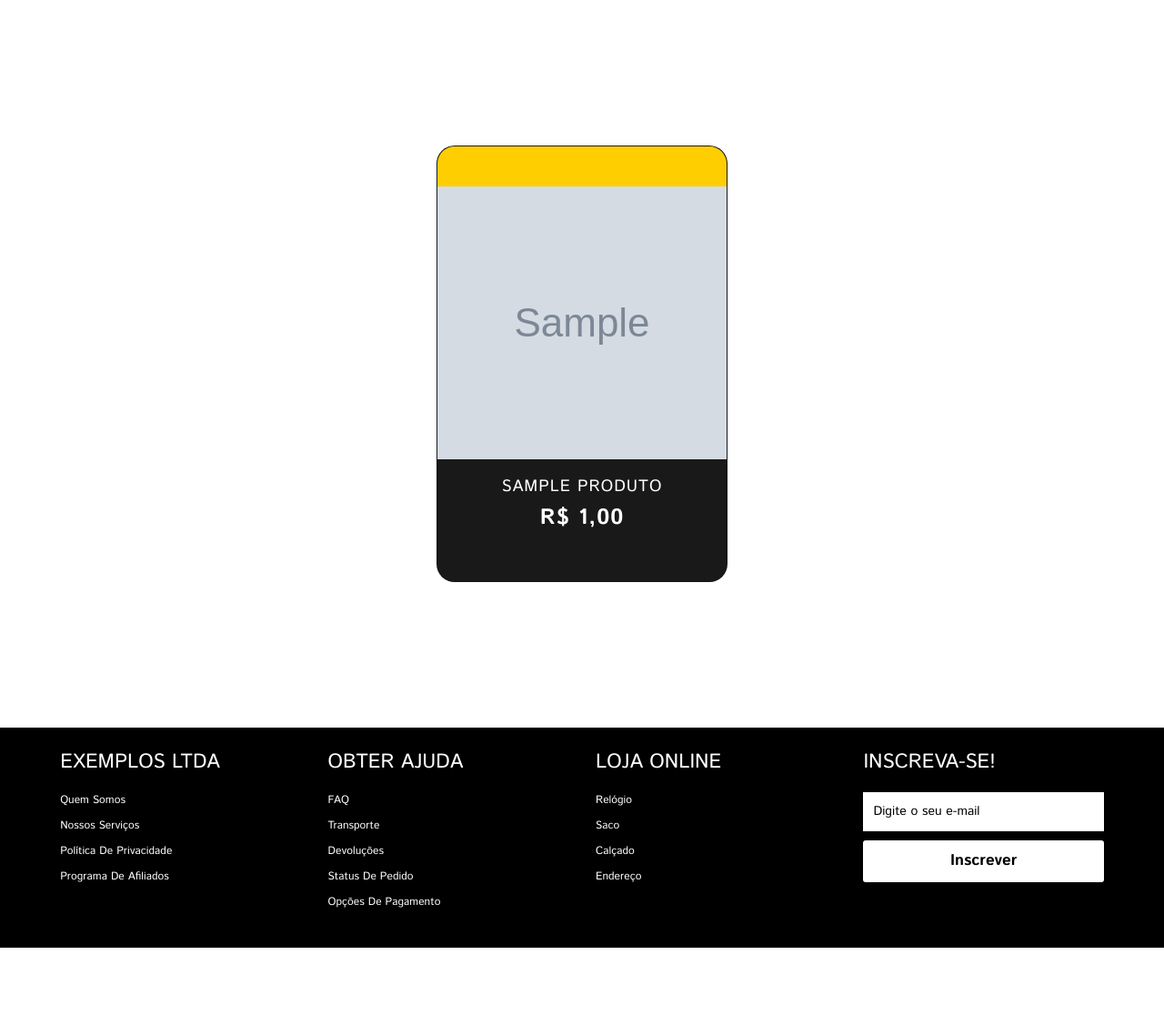
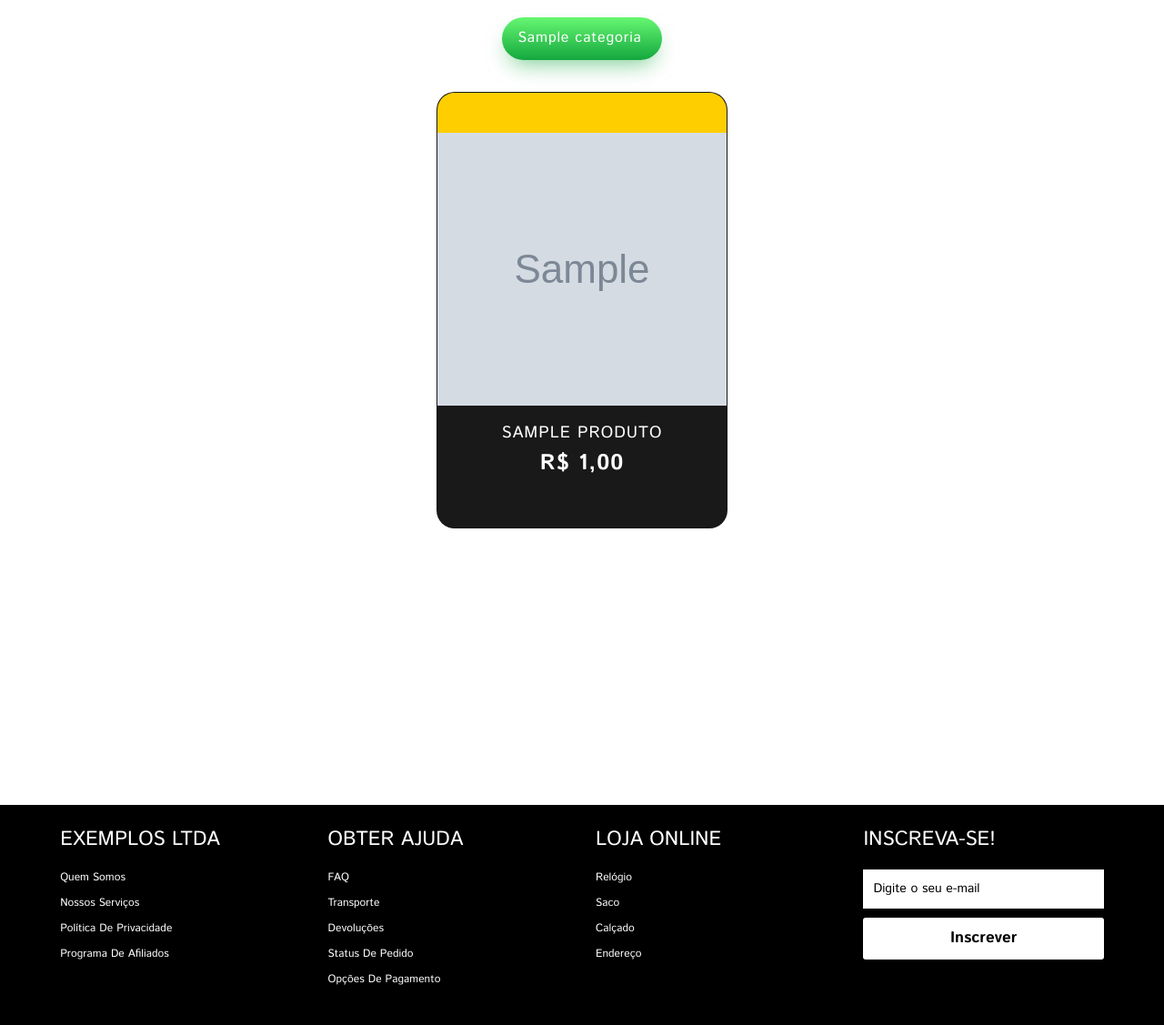
Before and after one commit to AlexStocco-SENAI/Exemplo_Flask_MySQL, a Flask app: page /produtos_via_url in a window 1280 px wide. Shown: the part 80-1207 px from the top of the page at 91% size. Before the commit the page ends 1122 px from the top, so only its background shows below. Run offline with Flask 3, Linux system fonts and the light colour scheme; tables that the repository leaves empty hold one stand-in row (values such as "Sample post"); grey boxes marked "Sample" are stand-in pictures; some libraries are stand-ins or nearby versions.

Commit message:
ADD: Categoria

```diff
--- a/app.py
+++ b/app.py
@@ -11,7 +11,10 @@ def pag_inicial():
 @app.route("/produtos_via_url", methods=["GET"])
 def pag_produtos_via_url():
     lista_produtos = retorna_produtos()
-    return render_template("produtos_via_url.html", lista_produtos = lista_produtos)
+    lista_categorias = retorna_categorias()
+    return render_template("produtos_via_url.html",
+                           lista_produtos = lista_produtos,
+                           lista_categorias = lista_categorias)
 
 @app.route("/produtos_via_ajax", methods=["GET"])
 def pag_produtos_via_ajax():
--- a/produtos.py
+++ b/produtos.py
@@ -26,6 +26,8 @@ def retorna_produto(id_produto: int) -> dict:
     cursor.execute(sql,valores)
 
     resultado = cursor.fetchone()
+
+    mydb.close()
 
     dicionario_produto ={
         "id_produto":resultado[0],
@@ -67,6 +69,8 @@ def retorna_produtos(filtro:str="") -> list:
 
     resultado = cursor.fetchall()
 
+    mydb.close()
+
     lista_produtos = []
 
     for produto in resultado:
@@ -81,3 +85,34 @@ def retorna_produtos(filtro:str="") -> list:
         })
 
     return (lista_produtos)
+
+#--------------------------------------------------------------------
+
+def retorna_categorias() -> list:
+    mydb = Conexao.conectar()
+    cursor = mydb.cursor()
+
+    sql = """
+        SELECT
+            id_categoria,
+            nome,
+            imagem,
+            cor
+            FROM tb_categoria
+            ORDER BY nome
+        """
+    cursor.execute(sql)
+
+    resultado = cursor.fetchall()
+
+    lista_categorias = []
+
+    for categoria in resultado:
+        lista_categorias.append({
+            "id_categoria":categoria[0],
+            "nome":categoria[1],
+            "imagem":categoria[2],
+            "cor":categoria[3]
+        })
+
+    return (lista_categorias)
--- a/static/style/style_produtos.css
+++ b/static/style/style_produtos.css
@@ -14,8 +14,6 @@ main{
 .produtos {
     width: 100%;
     display: flex;
-    justify-content: center;
-    align-items: center;
     min-height: 100vh;
     justify-content: space-evenly;
     flex-wrap: wrap;
@@ -124,3 +122,43 @@ main{
   height: 300px;
   width: auto;
 }
+
+.categorias{
+  display: flex;
+  align-items: center;
+  justify-items: center;
+  justify-content: center;
+  margin:1em;
+}
+
+/* BOTÃO CATEGORIA */
+
+/* CSS */
+.itemCategoria {
+  display: flex;
+  align-items: center;
+  font-family: inherit;
+  font-weight: 500;
+  font-size: 16px;
+  padding: 0.7em 1.4em 0.7em 1.1em;
+  margin: 0.2em;
+  color: white;
+  background: #ad5389;
+  background: linear-gradient(0deg, rgba(20,167,62,1) 0%, rgba(102,247,113,1) 100%);
+  border: none;
+  box-shadow: 0 0.7em 1.5em -0.5em #14a73e98;
+  letter-spacing: 0.05em;
+  border-radius: 20em;
+  cursor: pointer;
+  user-select: none;
+  -webkit-user-select: none;
+  touch-action: manipulation;
+}
+
+.itemCategoria:hover {
+  box-shadow: 0 0.5em 1.5em -0.5em #14a73e98;
+}
+
+.itemCategoria:active {
+  box-shadow: 0 0.3em 1em -0.5em #14a73e98;
+}
--- a/templates/produtos_via_url.html
+++ b/templates/produtos_via_url.html
@@ -6,6 +6,22 @@
 
 {% block conteudo %}
 <main>
+
+    <div class="categorias">
+        {% for categoria in lista_categorias%}
+        <form>
+            <button type="submit"
+                class="itemCategoria"
+                name="filtro"
+                value = {{categoria['id_categoria']}}
+                style =
+            >
+                {{categoria['nome']}}
+            </button>
+        </form>
+        {%endfor%}
+    </div>
+
     <div class="produtos" >
         {% for produto in lista_produtos%}
             <div class="card" style="background-color: {{produto['cor_categoria']}};">
```
Also changed, not shown: static/imgs/peixe.png (added).
